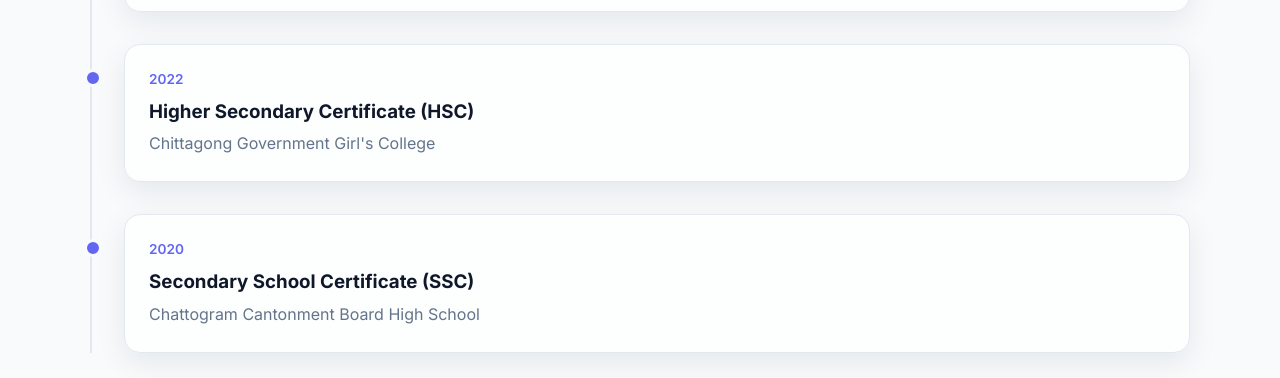
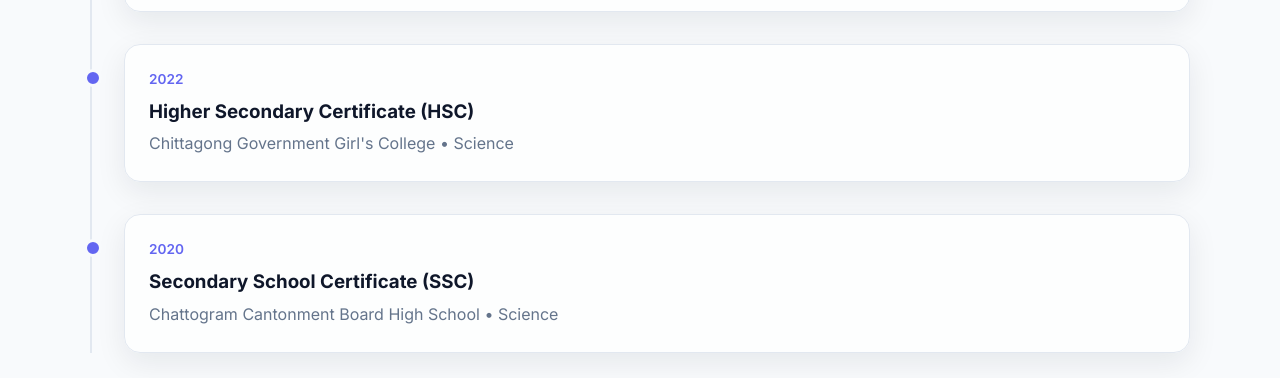
Before and after one commit to Mun-Tahaaaaa/Mun-Tahaaaaa.github.io, a plain HTML site: page index.html in a window 1280 px wide. Shown: the part 1683-2061 px from the top of the page. Drawn offline with Linux system fonts and the light colour scheme.

Commit message:
Update index.html

```diff
--- a/index.html
+++ b/index.html
@@ -1098,14 +1098,14 @@
 <div class="timeline-item">
     <p class="date">2022</p>
     <h3>Higher Secondary Certificate (HSC)</h3>
-    <p>Chittagong Government Girl's College</p>
+    <p>Chittagong Government Girl's College • Science</p>
 </div>
 
 <!-- SSC -->
 <div class="timeline-item">
     <p class="date">2020</p>
     <h3>Secondary School Certificate (SSC)</h3>
-    <p>Chattogram Cantonment Board High School</p>
+    <p>Chattogram Cantonment Board High School • Science </p>
 </div>
 
                 </div>
```
